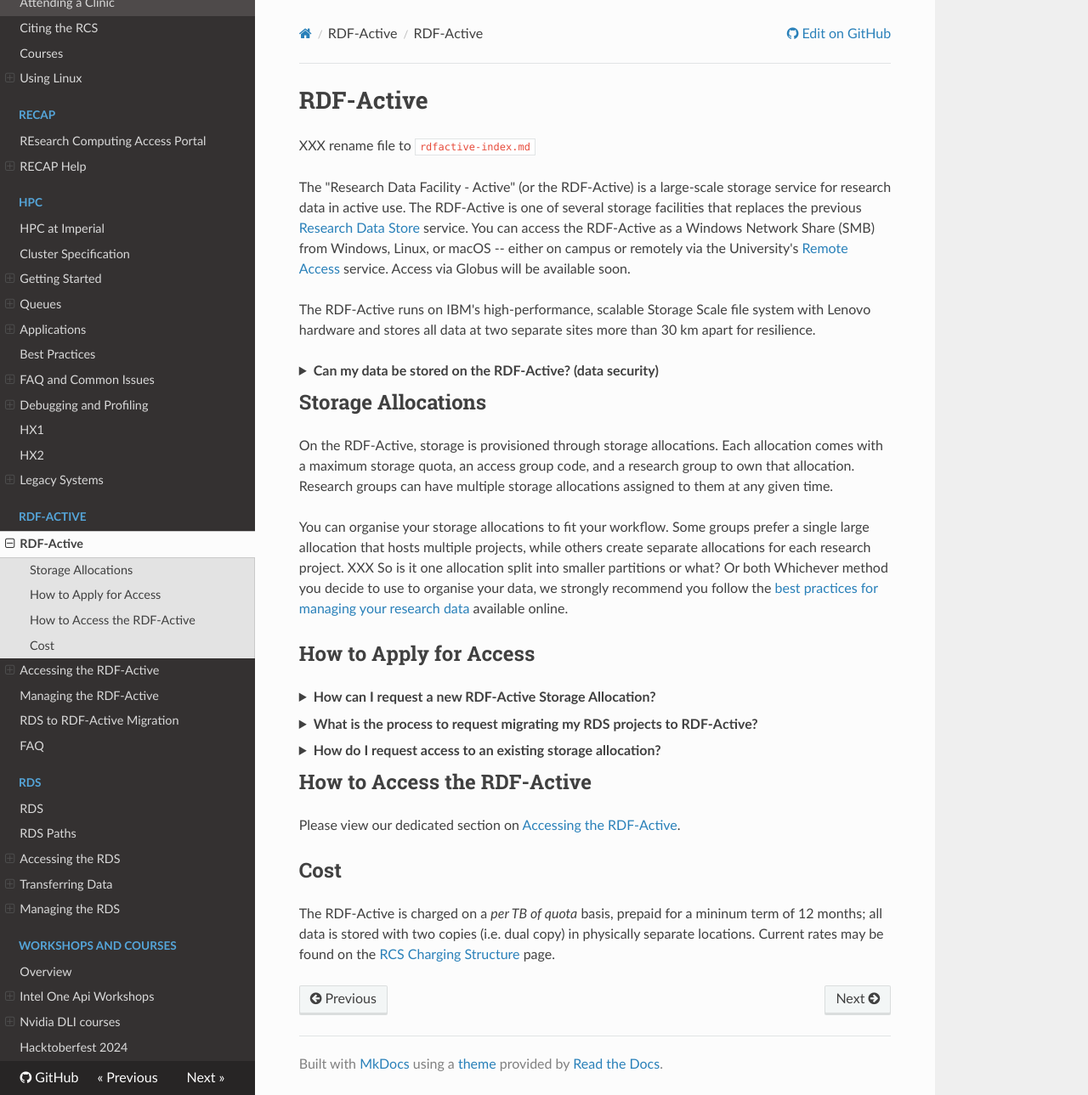
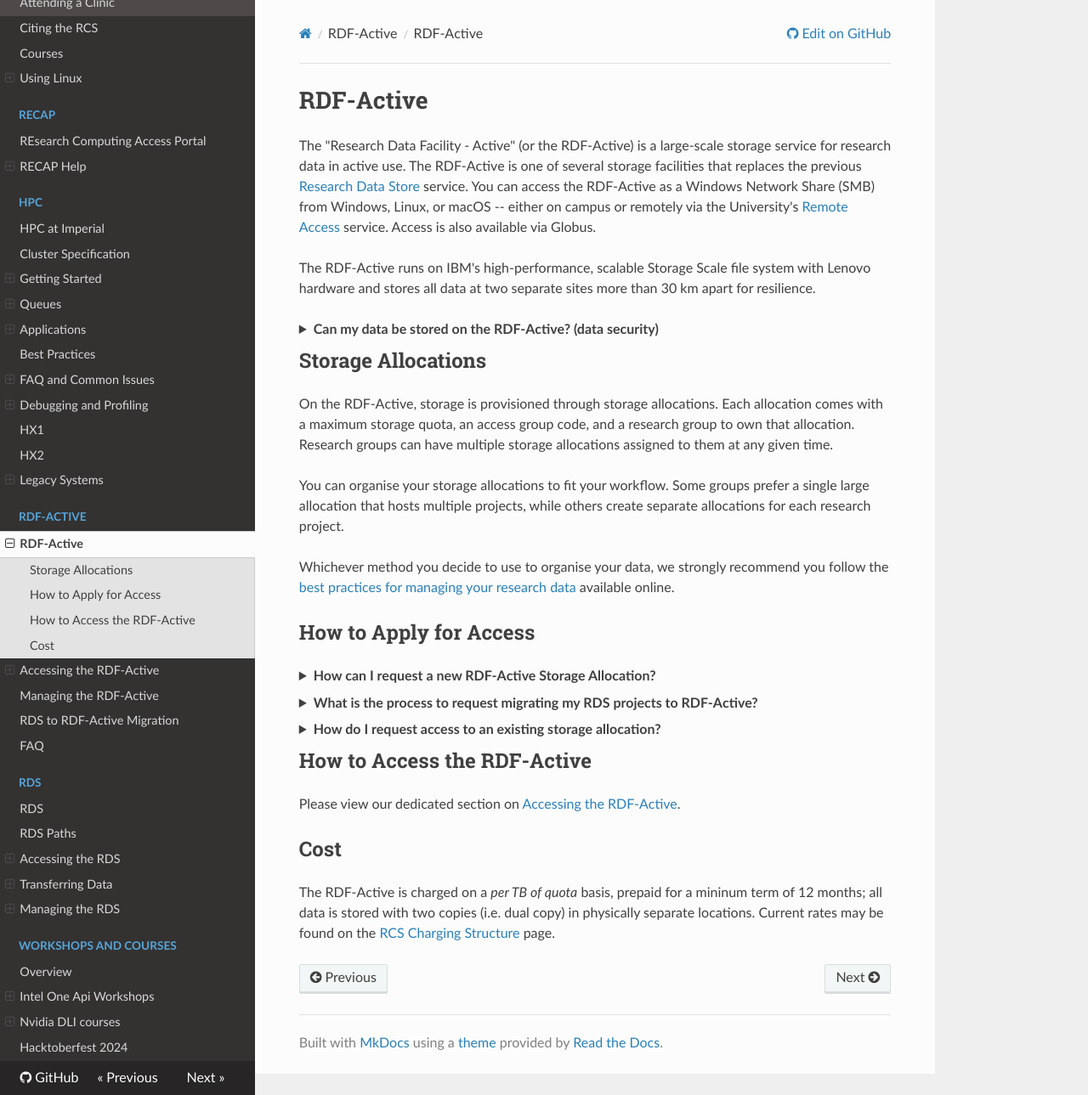
Before and after one commit to ImperialCollegeLondon/icl-rcs-user-guide, an MkDocs documentation site: the page built from docs/rdfactive/index.md, in a window 1280 px wide and 1289 px high. Shown: the whole window at 85% size. Built offline with MkDocs 1.6.1, drawn with Linux system fonts in a browser that asks for light colours; nearby versions of some CDN libraries.

Commit message:
Fixes to recap and RDF-Active docs.

```diff
--- a/docs/rdfactive/index.md
+++ b/docs/rdfactive/index.md
@@ -1,7 +1,6 @@
 # RDF-Active
-XXX rename file to `rdfactive-index.md`
 
-The "Research Data Facility - Active" (or the RDF-Active) is a large-scale storage service for research data in active use. The RDF-Active is one of several storage facilities that replaces the previous [Research Data Store](../rds/index.md) service. You can access the RDF-Active as a Windows Network Share (SMB) from Windows, Linux, or macOS -- either on campus or remotely via the University's [Remote Access](../remoteaccess.md) service. Access via Globus will be available soon.
+The "Research Data Facility - Active" (or the RDF-Active) is a large-scale storage service for research data in active use. The RDF-Active is one of several storage facilities that replaces the previous [Research Data Store](../rds/index.md) service. You can access the RDF-Active as a Windows Network Share (SMB) from Windows, Linux, or macOS -- either on campus or remotely via the University's [Remote Access](../remoteaccess.md) service. Access is also available via Globus.
 
 The RDF-Active runs on IBM's high-performance, scalable Storage Scale file system with Lenovo hardware and stores all data at two separate sites more than 30 km apart for resilience.
 
@@ -17,15 +16,14 @@ We strongly recommend you contact the [data protection coordinator](https://www.
 On the RDF-Active, storage is provisioned through storage allocations. Each allocation comes with a maximum storage quota, an access group code, and a research group to own that allocation. Research groups can have multiple storage allocations assigned to them at any given time.
 
 You can organise your storage allocations to fit your workflow. Some groups prefer a single large allocation that hosts multiple projects, while others create separate allocations for each research project.
-XXX So is it one allocation split into smaller partitions or what? Or both
+
 Whichever method you decide to use to organise your data, we strongly recommend you follow the [best practices for managing your research data](https://www.imperial.ac.uk/research-and-innovation/support-for-staff/scholarly-communication/research-data-management/) available online.
 
 ## How to Apply for Access
 
 /// details | How can I request a new RDF-Active Storage Allocation?
     type: faq
-Information on how to request a new RDF-Active storage allocation will appear here soon.
-XXX will be filled in later
+We are now accepting new storage allocation requests for the RDF-Active. While we wait for the new request forms to become live, please [contact us](../support/index.md) for advice on how to request a new allocation.
 ///
 
 /// details | What is the process to request migrating my RDS projects to RDF-Active?
@@ -36,7 +34,6 @@ We have a [dedicated page](./rds-rdfactive-migration.md) to provide information
 /// details | How do I request access to an existing storage allocation?
     type: faq
 Please contact the research group lead of the storage allocation, or its designated administrator, who can provide you access.
-XXX how is this found?
 ///
 
 ## How to Access the RDF-Active
```
Also changed, not shown: docs/rdfactive/managing/index.md (line endings or trailing spaces), docs/recap/access.md (line endings or trailing spaces), docs/recap/allocations.md (line endings or trailing spaces), docs/recap/index.md (line endings or trailing spaces), docs/recap/research-groups.md (line endings or trailing spaces).
